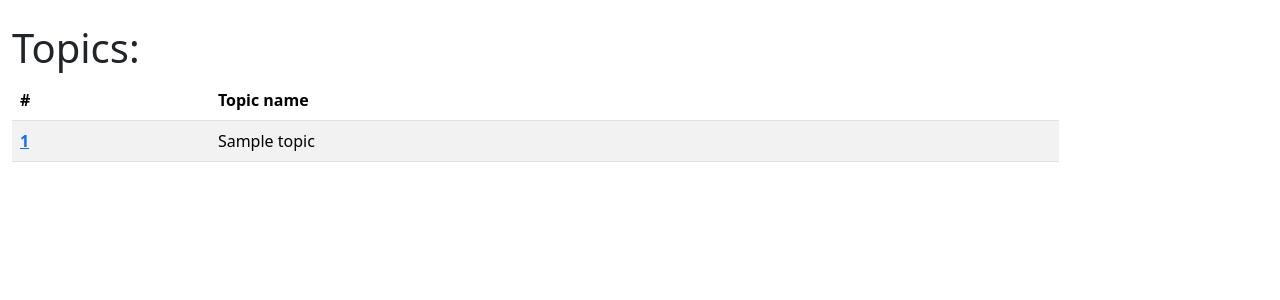
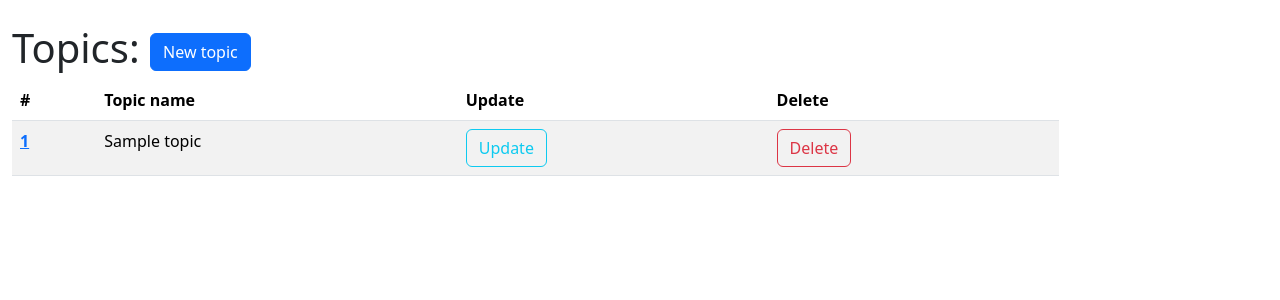
Before and after one commit to Kostenikov/simple-newspaper-agency, a Django app: page /topics/ in a window 1280 px wide. Shown: the part 56-356 px from the top of the page. Run offline with Django 5.2, Linux system fonts and the light colour scheme; tables that the repository leaves empty hold one stand-in row (values such as "Sample post").

Commit message:
Implemented topic CRUD

```diff
--- a/core/urls.py
+++ b/core/urls.py
@@ -1,11 +1,24 @@
 from django.urls import path
 
-from core.views import HomeView, TopicListView, NewspaperListView, RedactorListView
+from core.views import (
+    HomeView,
+    TopicListView,
+    NewspaperListView,
+    RedactorListView,
+    TopicDetailView,
+    TopicCreateView,
+    TopicUpdateView,
+    TopicDeleteView,
+)
 
 app_name = "core"
 urlpatterns = [
     path("", HomeView.as_view(), name="home"),
     path("topics/", TopicListView.as_view(), name="topic-list"),
+    path("topics/create/", TopicCreateView.as_view(), name="topic-create"),
+    path("topics/<int:pk>", TopicDetailView.as_view(), name="topic-detail"),
+    path("topics/<int:pk>/update/", TopicUpdateView.as_view(), name="topic-update"),
+    path("topics/<int:pk>/delete/", TopicDeleteView.as_view(), name="topic-delete"),
     path("newspapers/", NewspaperListView.as_view(), name="newspaper-list"),
     path("redactors/", RedactorListView.as_view(), name="redactor-list"),
 ]
--- a/core/views.py
+++ b/core/views.py
@@ -1,4 +1,5 @@
 from django.contrib.auth import get_user_model
+from django.urls import reverse_lazy
 from django.views import generic
 
 from core.models import Topic, Newspaper
@@ -22,6 +23,33 @@ class TopicListView(generic.ListView):
     model = Topic
 
 
+class TopicDetailView(generic.DetailView):
+    model = Topic
+    queryset = Topic.objects.prefetch_related("newspapers")
+
+    def get_context_data(self, **kwargs):
+        context = super().get_context_data(**kwargs)
+        context["topic_news_count"] = self.object.newspapers.count()
+        return context
+
+
+class TopicCreateView(generic.CreateView):
+    model = Topic
+    fields = "__all__"
+    success_url = reverse_lazy("core:topic-list")
+
+
+class TopicUpdateView(generic.UpdateView):
+    model = Topic
+    fields = "__all__"
+    success_url = reverse_lazy("core:topic-list")
+
+
+class TopicDeleteView(generic.DeleteView):
+    model = Topic
+    success_url = reverse_lazy("core:topic-list")
+
+
 class NewspaperListView(generic.ListView):
     model = Newspaper
     queryset = Newspaper.objects.select_related("topic")
--- a/templates/core/topic_list.html
+++ b/templates/core/topic_list.html
@@ -1,20 +1,24 @@
 {% extends "base.html" %}
 
 {% block content %}
-  <h1>Topics:</h1>
+  <h1>Topics: <a href="{% url 'core:topic-create' %}" class="btn btn-primary link-to-page">New topic</a></h1>
   {% if topic_list %}
     <table class="table table-striped">
       <thead>
       <tr>
         <th scope="col">#</th>
         <th scope="col">Topic name</th>
+        <th scope="col">Update</th>
+        <th scope="col">Delete</th>
       </tr>
       </thead>
       <tbody>
       {% for topic in topic_list %}
         <tr>
-          <th scope="row"><a href="">{{ topic.id }}</a></th>
+          <th scope="row"><a href="{% url 'core:topic-detail' pk=topic.pk %}">{{ topic.id }}</a></th>
           <td>{{ topic.name }}</td>
+          <td><a href="{% url 'core:topic-update' pk=topic.pk %}" class="btn btn-outline-info mb-0">Update</a></td>
+          <td><a href="{% url 'core:topic-delete' pk=topic.pk %}" class="btn btn-outline-danger mb-0">Delete</a></td>
         </tr>
       {% endfor %}
       </tbody>
```
Also changed, not shown: templates/core/topic_confirm_delete.html (added, +13 -0 lines), templates/core/topic_detail.html (added, +41 -0 lines), templates/core/topic_form.html (added, +12 -0 lines).
